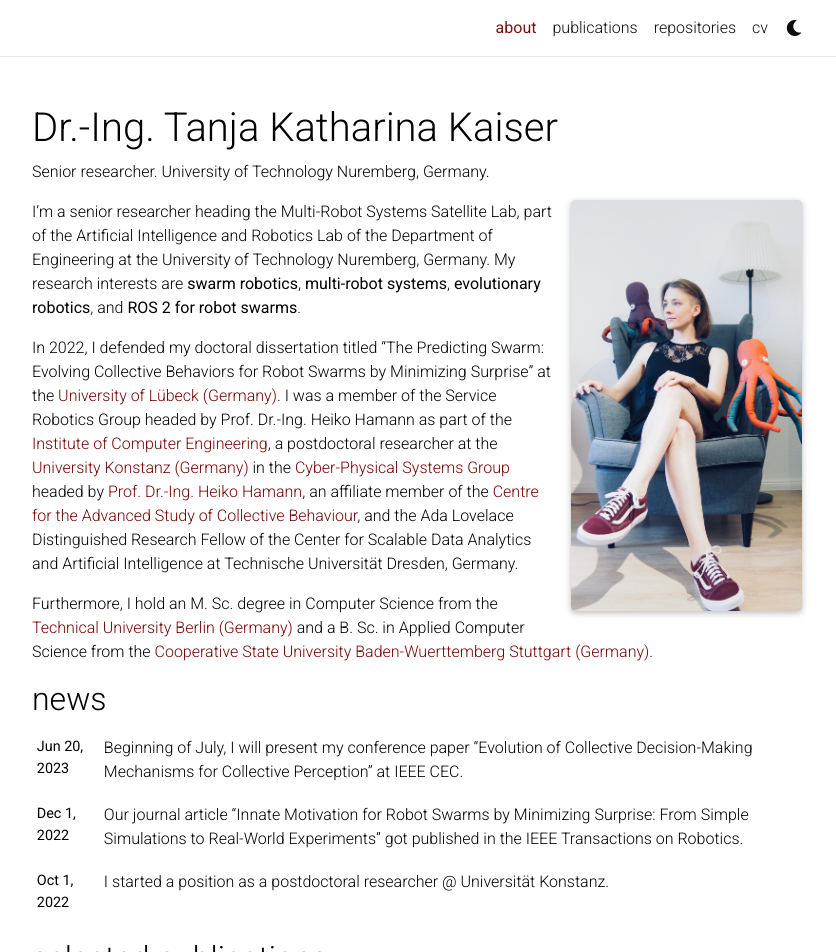
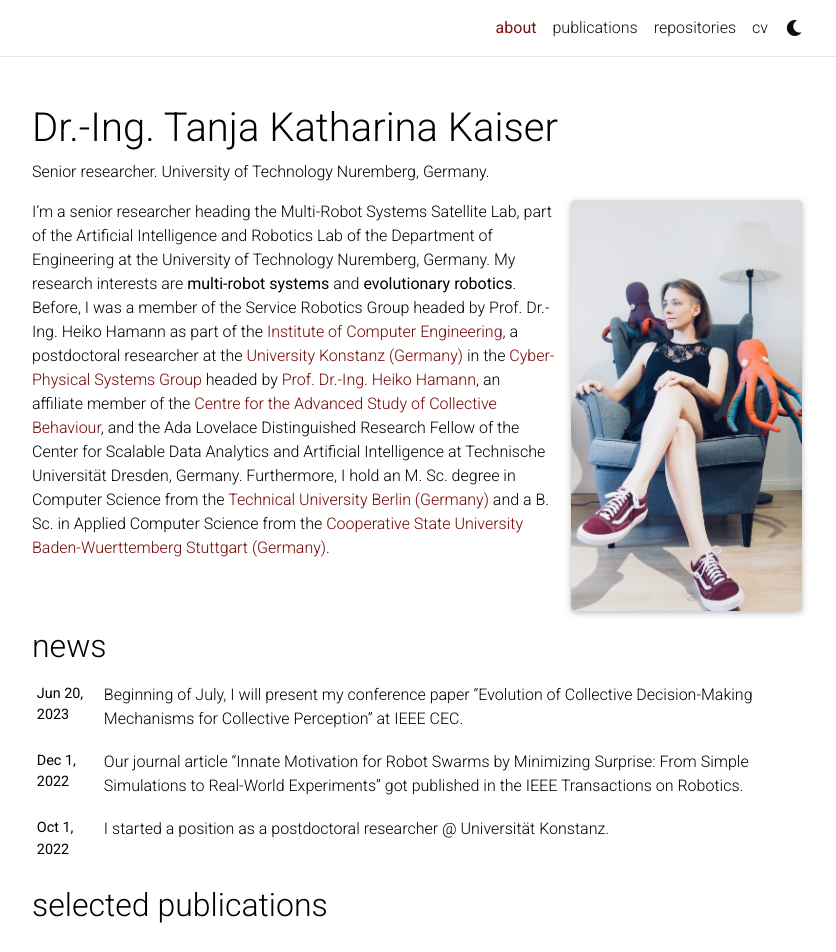
Before and after one commit to msminirobot/msminirobot.github.io, a Jekyll site: the page built from _pages/about.md, in a window 1280 px wide and 1276 px high, cut to the strip 0-952 px from the top of the window. Shown: the whole strip, without its empty margins (223-1059 px from the left). Built offline with Jekyll 4.4.1, drawn with Linux system fonts in a browser that asks for light colours; full-size pictures stand in for the smaller copies a plugin makes; comment, search, counter and statistics services are not loaded; a style sheet for code colours, icons or effects is not loaded.

Commit message:
Update about.md

```diff
--- a/_pages/about.md
+++ b/_pages/about.md
@@ -18,9 +18,4 @@ social: true  # includes social icons at the bottom of the page
 ---
 
 
-I'm a senior researcher heading the Multi-Robot Systems Satellite Lab, part of the Artificial Intelligence and Robotics Lab of the Department of Engineering at the University of Technology Nuremberg, Germany. My research interests are <b>swarm robotics</b>, <b>multi-robot systems</b>, <b>evolutionary robotics</b>, and <b>ROS 2 for robot swarms</b>.
-
-In 2022, I defended my doctoral dissertation titled "The Predicting Swarm: Evolving Collective Behaviors for Robot Swarms by Minimizing Surprise" at the <a href="https://www.uni-luebeck.de/">University of Lübeck (Germany)</a>.
-I was a member of the Service Robotics Group headed by Prof. Dr.-Ing. Heiko Hamann as part of the <a href="https://www.iti.uni-luebeck.de">Institute of Computer Engineering</a>, a postdoctoral researcher at the <a href="https://www.uni-konstanz.de">University Konstanz (Germany)</a> in the <a href="https://www.cps.uni-konstanz.de">Cyber-Physical Systems Group</a> headed by <a href="http://heikohamann.de">Prof. Dr.-Ing. Heiko Hamann</a>, an affiliate member of the <a href="https://www.exc.uni-konstanz.de/collective-behaviour/">Centre for the Advanced Study of Collective Behaviour</a>, and the Ada Lovelace Distinguished Research Fellow of the Center for Scalable Data Analytics and Artificial Intelligence at Technische Universität Dresden, Germany.
-
-Furthermore, I hold an M. Sc. degree in Computer Science from the <a href="https://www.tu-berlin.de">Technical University Berlin (Germany)</a> and a B. Sc. in Applied Computer Science from the <a href="https://www.dhbw-stuttgart.de">Cooperative State University Baden-Wuerttemberg Stuttgart (Germany)</a>.
+I'm a senior researcher heading the Multi-Robot Systems Satellite Lab, part of the Artificial Intelligence and Robotics Lab of the Department of Engineering at the University of Technology Nuremberg, Germany. My research interests are <b>multi-robot systems</b> and <b>evolutionary robotics</b>. Before, I was a member of the Service Robotics Group headed by Prof. Dr.-Ing. Heiko Hamann as part of the <a href="https://www.iti.uni-luebeck.de">Institute of Computer Engineering</a>, a postdoctoral researcher at the <a href="https://www.uni-konstanz.de">University Konstanz (Germany)</a> in the <a href="https://www.cps.uni-konstanz.de">Cyber-Physical Systems Group</a> headed by <a href="http://heikohamann.de">Prof. Dr.-Ing. Heiko Hamann</a>, an affiliate member of the <a href="https://www.exc.uni-konstanz.de/collective-behaviour/">Centre for the Advanced Study of Collective Behaviour</a>, and the Ada Lovelace Distinguished Research Fellow of the Center for Scalable Data Analytics and Artificial Intelligence at Technische Universität Dresden, Germany. Furthermore, I hold an M. Sc. degree in Computer Science from the <a href="https://www.tu-berlin.de">Technical University Berlin (Germany)</a> and a B. Sc. in Applied Computer Science from the <a href="https://www.dhbw-stuttgart.de">Cooperative State University Baden-Wuerttemberg Stuttgart (Germany)</a>.
```
